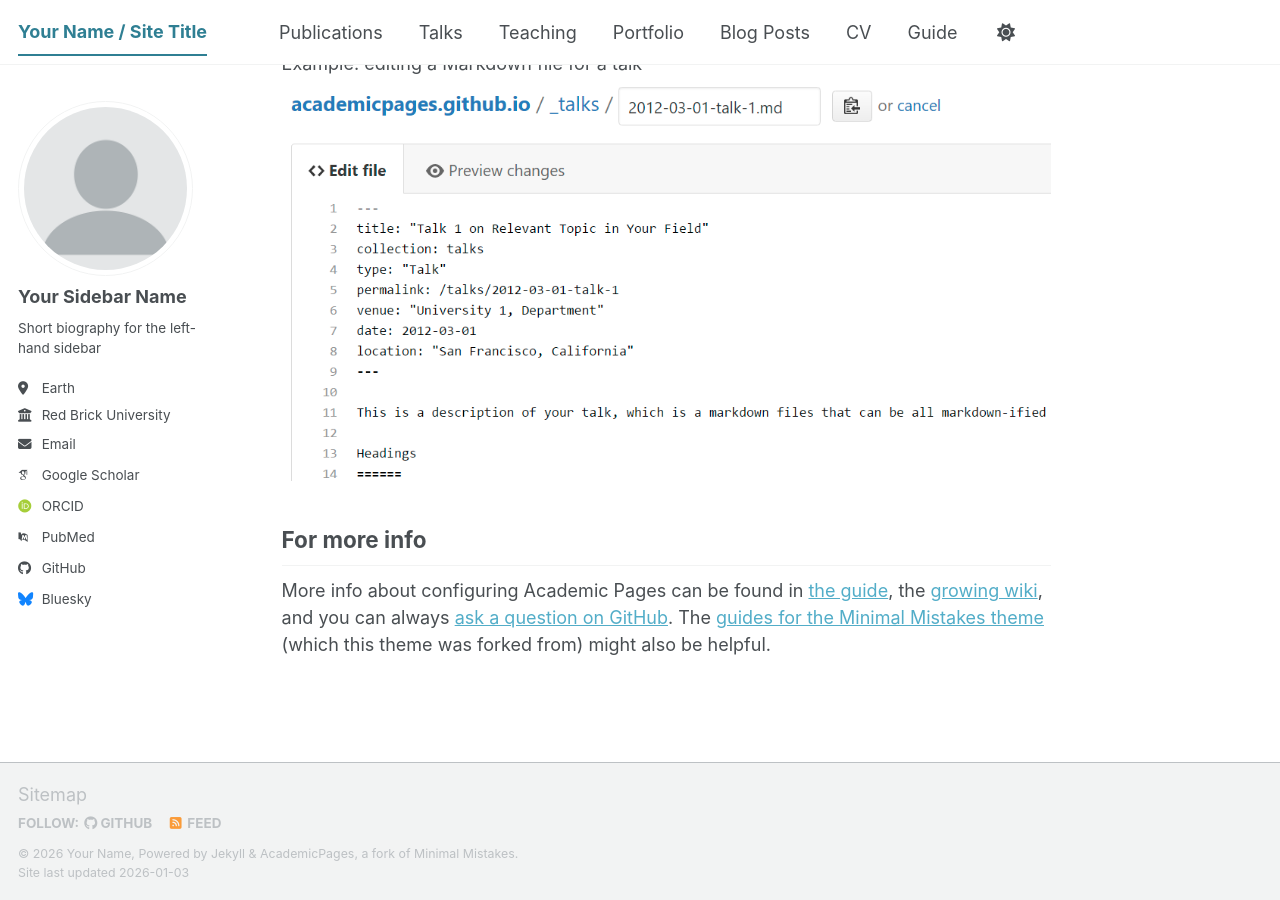
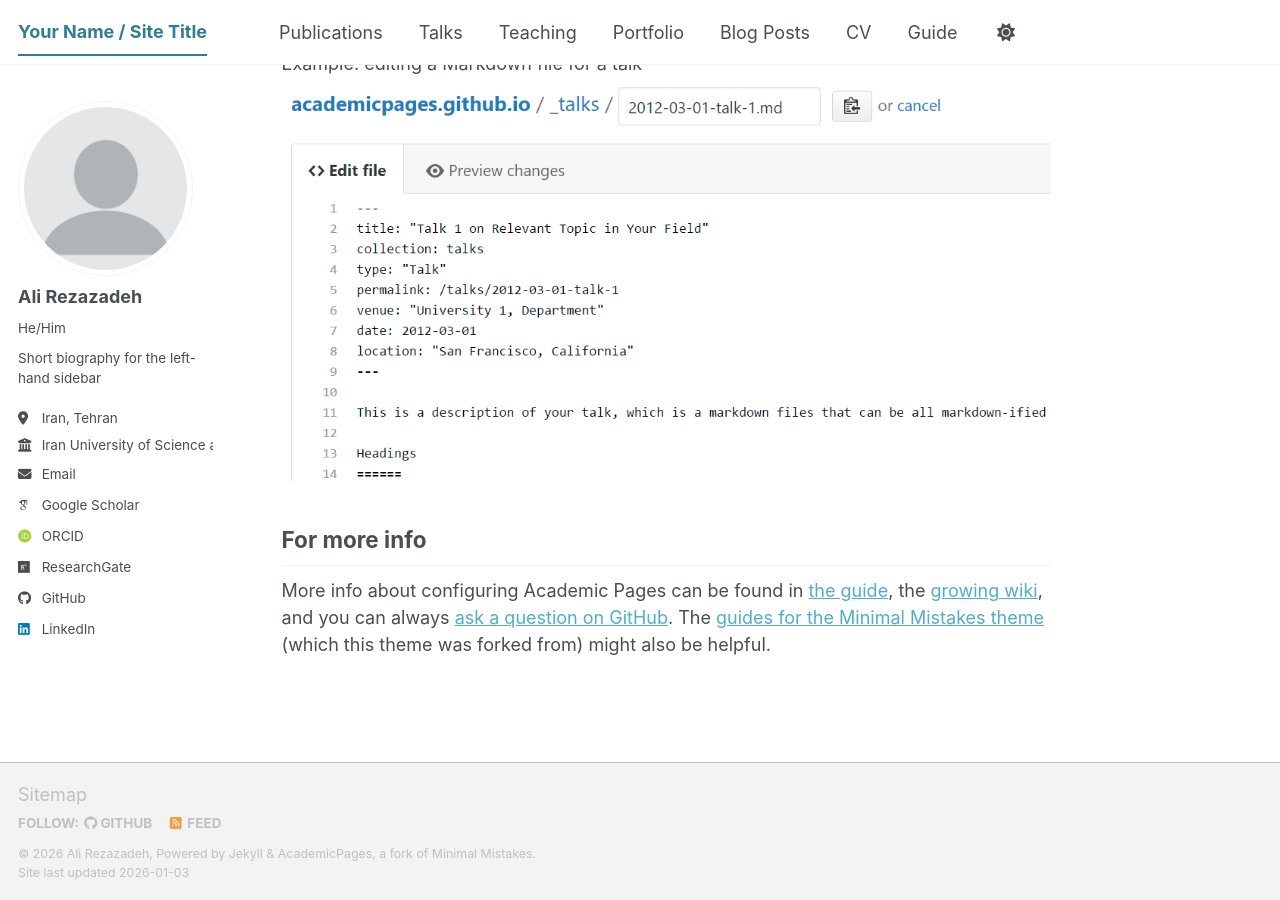
Before and after one commit to A12rz/alirezazadeh, a Jekyll site: the page built from _pages/about.md, in a window 1280 px wide and 900 px high, scrolled down 2720 px. Built offline with Jekyll 4.4.1, drawn with Linux system fonts in a browser that asks for light colours; some web fonts are replaced; a script bundle is joined from its source files by our own code; library files that are not in the unit come from our copies.

Commit message:
Update _config.yml

```diff
--- a/_config.yml
+++ b/_config.yml
@@ -11,7 +11,7 @@ locale                   : "en-US"
 site_theme               : "default" # The available themes options are "default", "air", "sunrise", "mint", "dirt" and "contrast"
 title                    : "Your Name / Site Title"
 title_separator          : "-"
-name                     : &name "Your Name"
+name                     : &name "Ali Rezazadeh"
 description              : &description "Your Name's academic portfolio"   # Update this with a general description of your site, this is the default if not overridden by a page
 url                      : https://academicpages.github.io # The base hostname & protocol for your site e.g. "https://[your GitHub username].github.io",
                                                            # or if you already have some other page hosted on Github then use "https://[your GitHub username].github.io/[Your Repo Name]"
@@ -24,25 +24,25 @@ repository               : "academicpages/academicpages.github.io"
 author:
   # Biographic information
   avatar           : "profile.png"
-  name             : "Your Sidebar Name"
-  pronouns         : # example: "she/her"
+  name             : "Ali Rezazadeh"
+  pronouns         : He/Him
   bio              : "Short biography for the left-hand sidebar"
-  location         : "Earth"
-  employer         : "Red Brick University"
+  location         : "Iran, Tehran"
+  employer         : "Iran University of Science and Technology"
   uri              : # URL
-  email            : "none@example.org"
+  email            : "alirezazadeh129@gmail.com"
 
   # Academic websites
   academia         : # URL
   arxiv            : # URL - Update with the correct link to your profile
-  googlescholar    : "https://scholar.google.com/citations?user=PS_CX0AAAAAJ"
+  googlescholar    : "https://scholar.google.com/citations?user=EpEet14AAAAJ&hl=en"
   inspire-hep      : # URL
   impactstory      : # URL
-  orcid            : "https://orcid.org/yourorcidurl"
+  orcid            : "https://orcid.org/0009-0004-3263-3168"
   semantic         : # URL
   ssrn             : # URL
-  pubmed           : "https://www.ncbi.nlm.nih.gov/pubmed/?term=john+snow"
-  researchgate     : # URL
+  pubmed           : #"https://www.ncbi.nlm.nih.gov/pubmed/?term=john+snow"
+  researchgate     : "https://www.researchgate.net/profile/Ali-Rezazadeh-8?ev=hdr_xprf"
   scopus           : # URL
   zotero           : # URL
 
@@ -57,7 +57,7 @@ author:
 
   # Social media
   artstation       : # Username
-  bluesky          : "bsky.app" # Replace this with you Bluesky username
+  bluesky          : #"bsky.app" # Replace this with you Bluesky username
   facebook         : # Username
   flickr           : # Username
   foursquare       : # Username
@@ -66,7 +66,7 @@ author:
   keybase          : # Username
   instagram        : # Username
   lastfm           : # Username
-  linkedin         : # Username
+  linkedin         : "www.linkedin.com/in/ali-rezazadeh-83252317b"
   mastodon         : # URL
   medium           : # URL
   pinterest        : # Username
@@ -89,7 +89,8 @@ publication_category:
   manuscripts:
     title: 'Journal Articles'
   conferences:
-    title: 'Conference Papers'
+    title: 'Conference Paper1'
+    title: 'Conference Paper2'
 
 # Site Settings
 teaser                   :  # filename of teaser fallback teaser image placed in /images/ for social media previews
```
